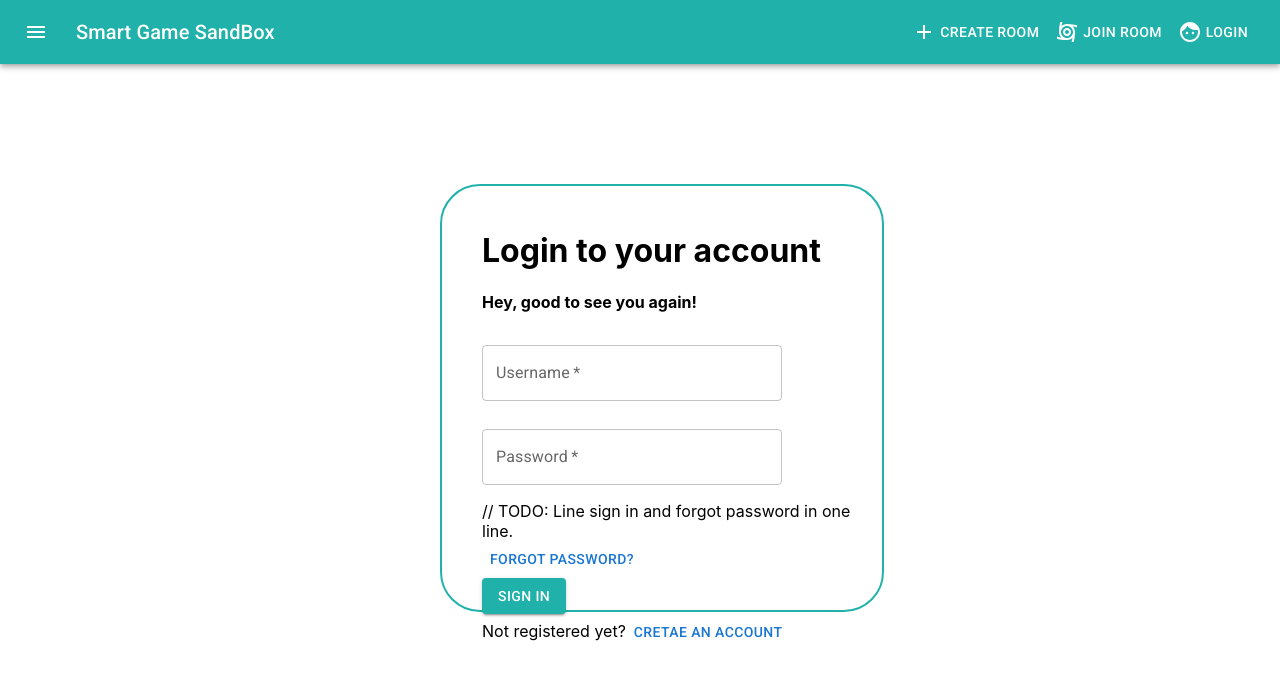
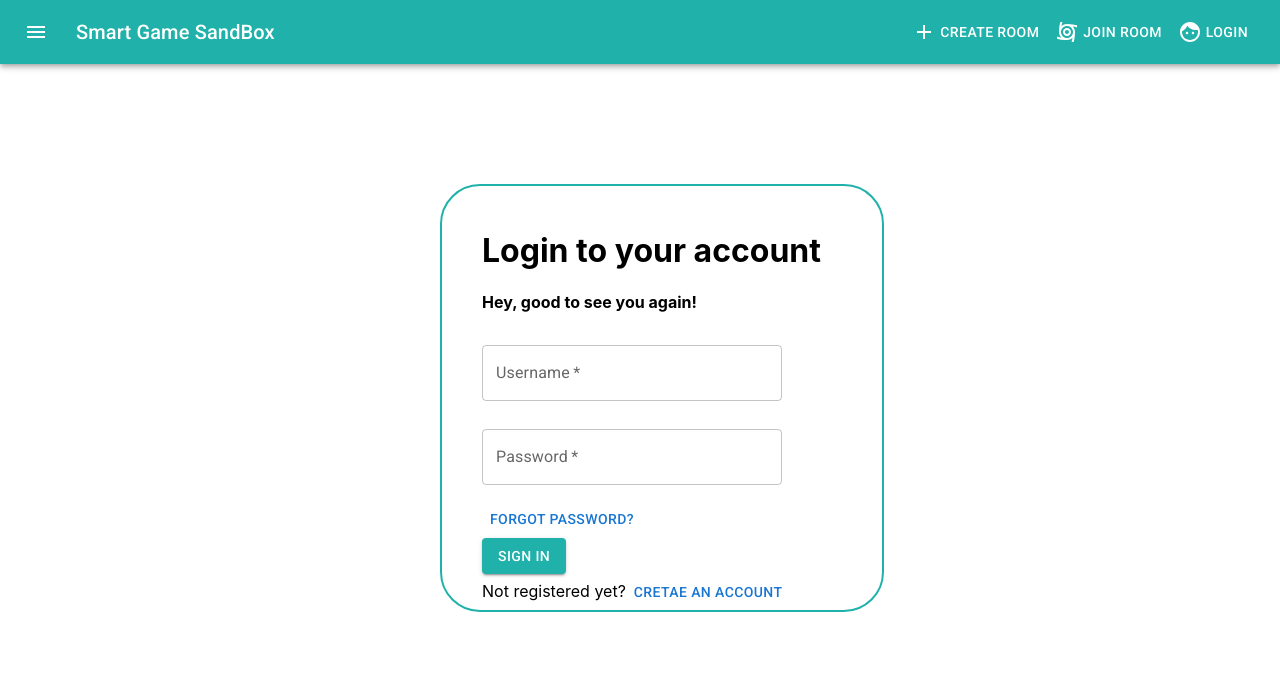
Before and after one commit to SmartGameSandbox/GameSandBox, a React (Create React App) app: page / in a window 1280 px wide. Shown: the top 680 px of the page. Built offline with nearby package versions, Linux system fonts and the light colour scheme; no server answers.

Commit message:
Edit the comment

```diff
--- a/src/components/loginComponent/loginComponent.jsx
+++ b/src/components/loginComponent/loginComponent.jsx
@@ -52,7 +52,7 @@ const LoginComponent = () => {
           />
         </div>
         <div sx={styles.forgotPasswordStyle}>
-          // TODO: Line sign in and forgot password in one line.
+          {/* TODO: Line sign in and forgot password in one line. */}
           <div>
             <Button sx={styles.forgotPasswordStyle}>Forgot password?</Button>
           </div>
```
